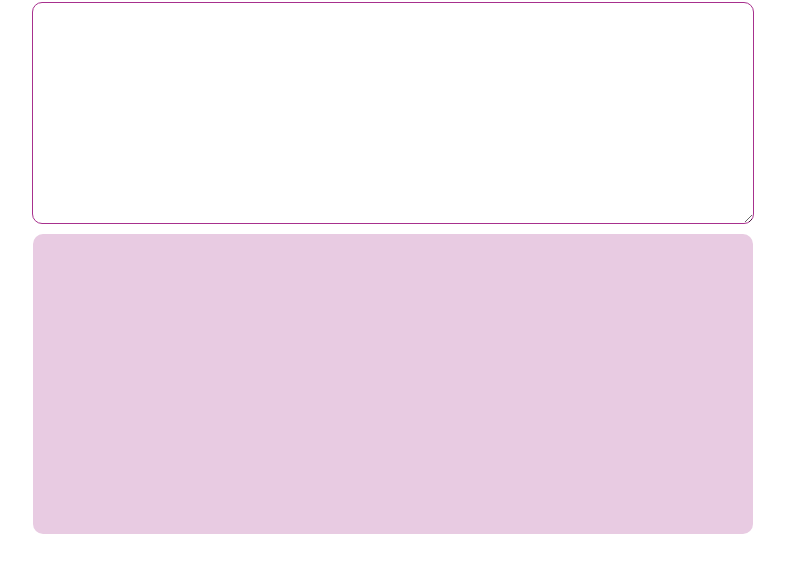
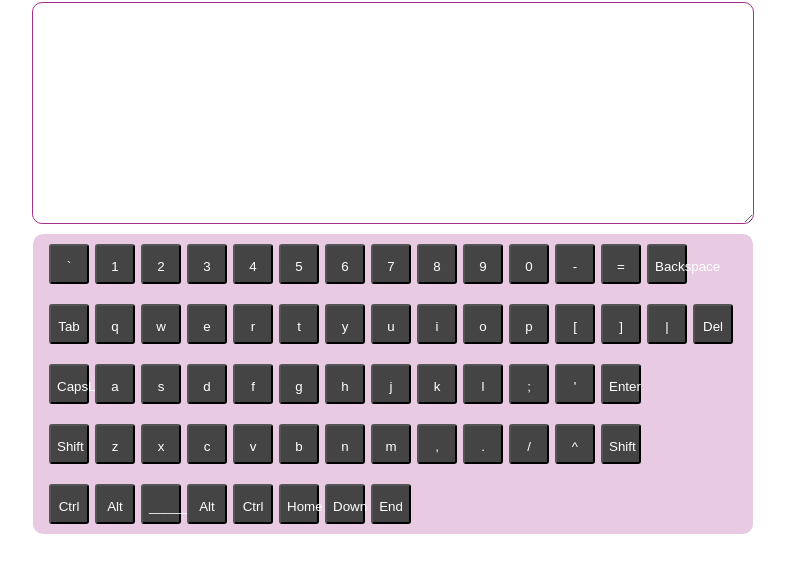
Before and after one commit to annafridmann/virtual-keyboard, a plain HTML site: page index.html in a window 1280 px wide. Shown: the part 42-614 px from the top of the page, without its empty margins (247-1032 px from the left). Drawn offline with Linux system fonts and the light colour scheme.

Commit message:
add: function createBtns added, elements and css styles for keyboard

```diff
--- a/css/style.css
+++ b/css/style.css
@@ -34,3 +34,25 @@ body {
     height: 300px;
 
 }
+.keyboard-key{
+    float: left;
+    width: 40px;
+    height: 40px;
+    margin-left: 6px;
+    font-weight: 500;
+    line-height: 40px;
+    text-align: center;
+    color: #ffffff;
+    background: #444444;
+    border-radius: 3px;
+    cursor: pointer;
+    user-select: none;
+    transition: border-radius 0.3s, background-color 0.3s;
+}
+
+.keyboard-row{
+    padding-top: 10px;
+    width: 700px;
+    height: 50px;
+    margin: auto;
+}
--- a/js/key.js
+++ b/js/key.js
@@ -61,3 +61,58 @@ let keysRus2 = ['Tab','й','ц','у','к','е','н','г','ш','щ','з','х','Ъ
 let keysRus3 = ['CapsLock','ф','ы','в','а','п','р','о','л','д','ж','э','Enter']
 let keysRus4 = ['Shift','я','ч','с','м','и','т','ь','б','ю','.','^','Shift']
 let keysRus5 = ['Ctrl','Alt','__________','Alt','Ctrl','Home','Down','End']
+
+let div1 = document.createElement('div');
+  div1.className = "keyboard-row"
+// let keyboard = document.querySelector("div.keyboard");
+  keyboard.appendChild(div1);
+
+  function createBtns(keys, div){
+    keys.forEach(k => {
+        console.log(k)
+        let btn = document.createElement("button");
+        btn.innerHTML = k;
+        btn.type = "submit";
+        btn.name = "Btn"+ k;
+        btn.id = k;
+        btn.className = 'keyboard-key';
+        div.append(btn);
+        if (String(k).length===1)
+        btn.addEventListener('click', function handleClick() {
+          textarea.selectionStart = textareaPos;
+          textarea.selectionEnd = textareaPos;
+
+          textarea.value = textarea.value.substring(0, textareaPos) + k + textarea.value.substring(textarea.selectionStart);
+
+          textareaPos = textareaPos + 1;
+          console.log('virtu '+ textareaPos);
+        });
+      });
+  }
+
+  createBtns(keys1,div1);
+
+
+let div2 = document.createElement('div');
+  div2.className = "keyboard-row"
+  keyboard.appendChild(div2);
+
+createBtns(keys2,div2);
+
+let div3 = document.createElement('div');
+  div3.className = "keyboard-row"
+  keyboard.appendChild(div3);
+
+createBtns(keys3,div3);
+
+let div4 = document.createElement('div');
+  div4.className = "keyboard-row"
+  keyboard.appendChild(div4);
+
+createBtns(keys4,div4);
+
+let div5 = document.createElement('div');
+  div5.className = "keyboard-row"
+  keyboard.appendChild(div5);
+
+createBtns(keys5,div5);
```
